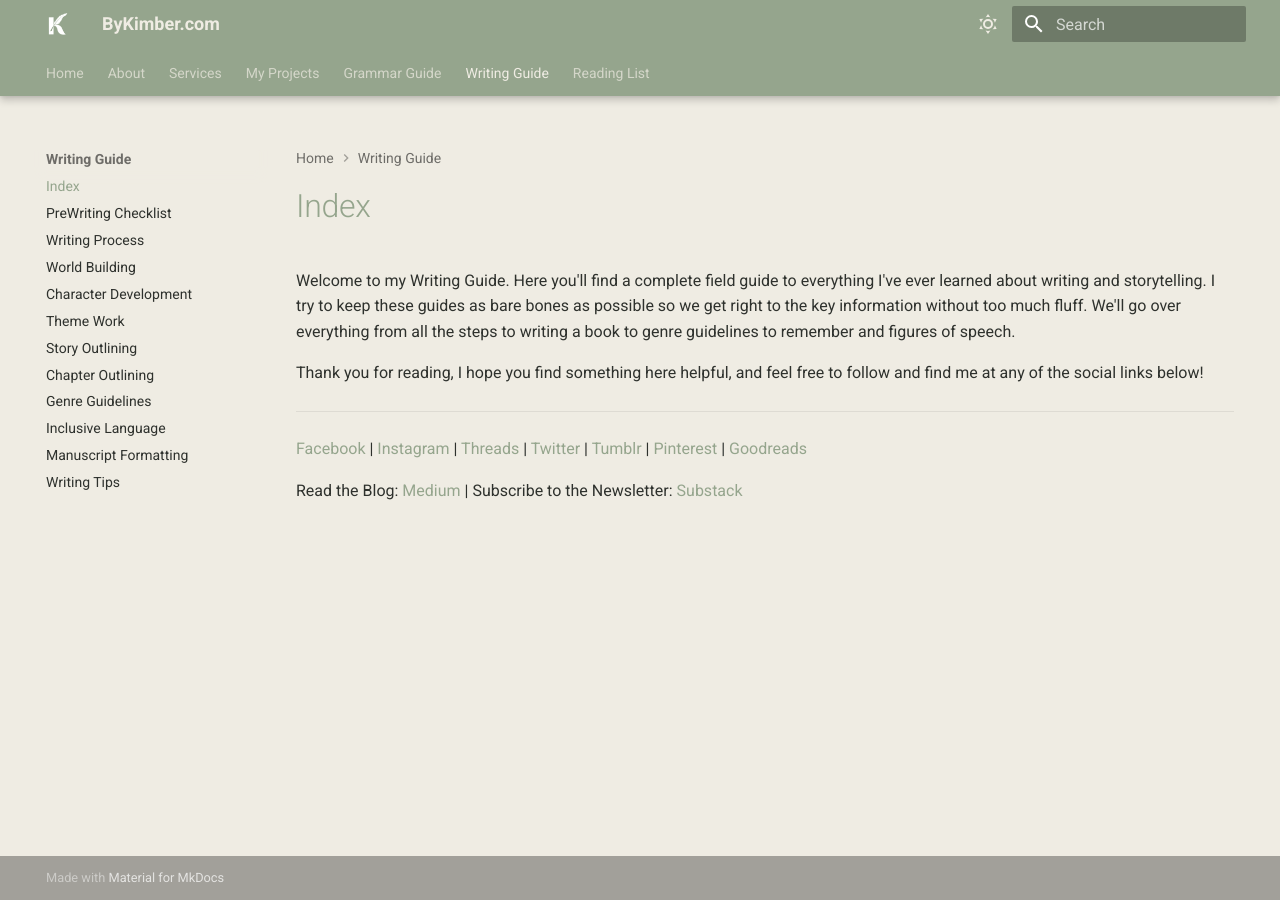
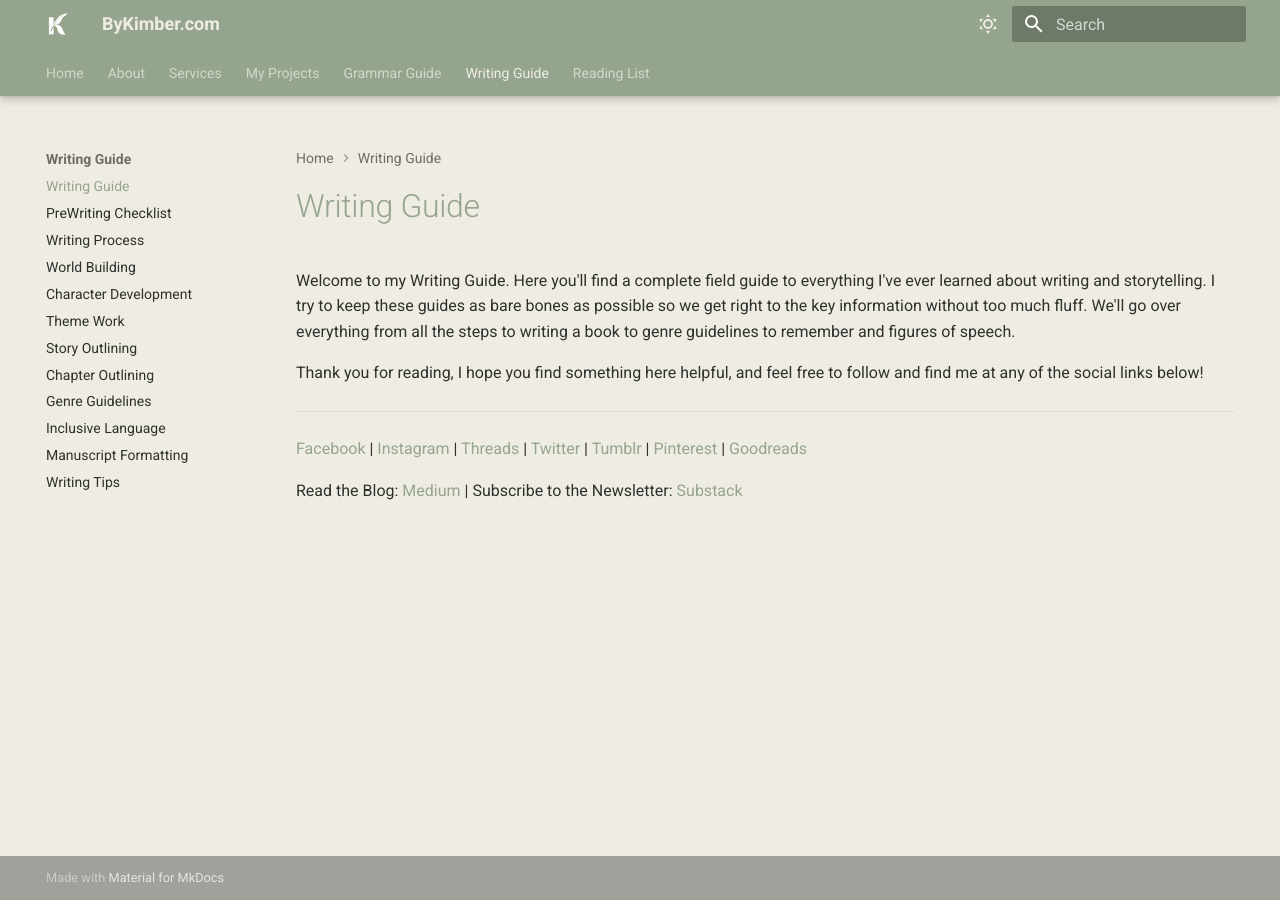
Before and after one commit to moonfIower/bykimber, an MkDocs documentation site: the page built from docs/writing-guide/index.md, in a window 1280 px wide. Built offline with MkDocs 1.6.1 and Material for MkDocs 9.7.7, drawn with Linux system fonts in a browser that asks for light colours.

Commit message:
updated headers

```diff
--- a/docs/writing-guide/index.md
+++ b/docs/writing-guide/index.md
@@ -1,3 +1,5 @@
+# Writing Guide
+
 Welcome to my Writing Guide. Here you'll find a complete field guide to everything I've ever learned about writing and storytelling. I try to keep these guides as bare bones as possible so we get right to the key information without too much fluff. We'll go over everything from all the steps to writing a book to genre guidelines to remember and figures of speech.
 
 Thank you for reading, I hope you find something here helpful, and feel free to follow and find me at any of the social links below!
```
Also changed, not shown: docs/index.md (+1 -0 lines), docs/.obsidian/workspace.json.
